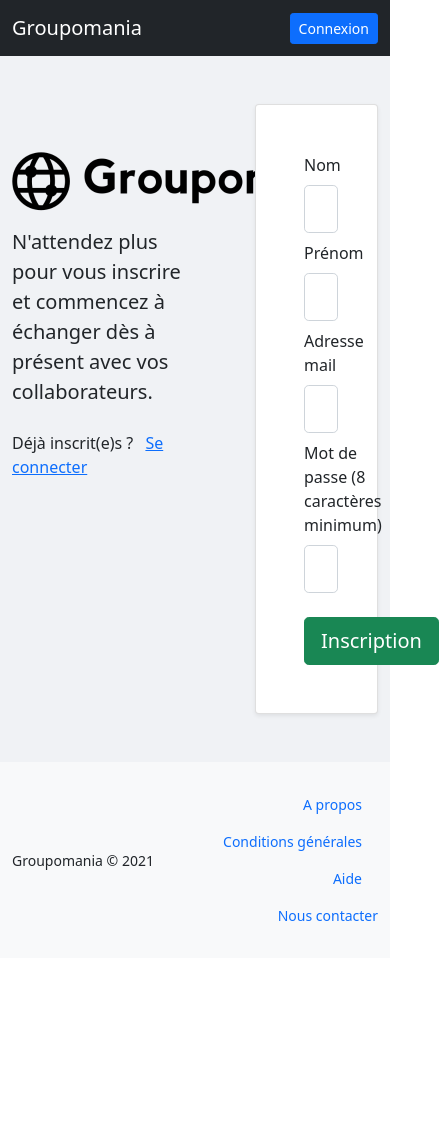
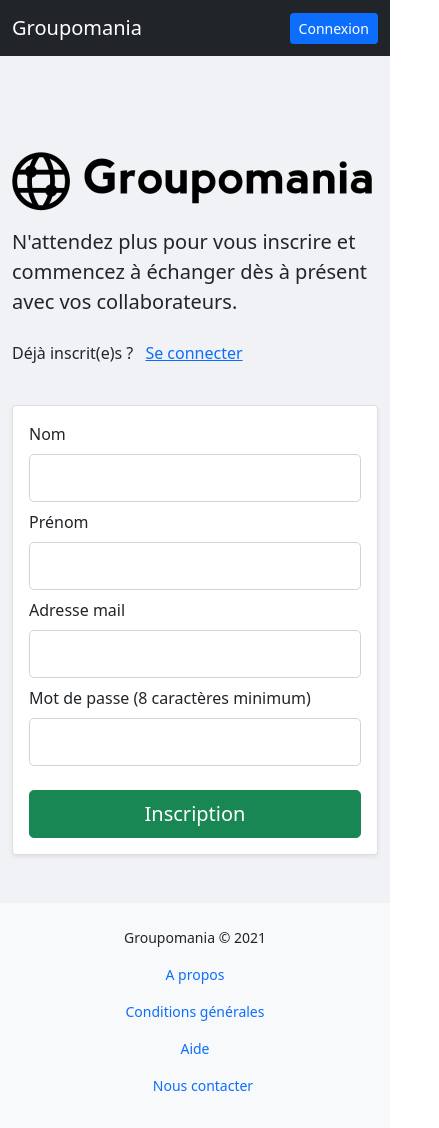
Before and after one commit to sebastien-coupe/groupomania, a Vue app in the folder client/: page /signup in a window 390 px wide. Shown: the whole page, 439 px wide, since content can reach past the window. Before the commit the page ends 958 px from the top, so only its background shows below. Built offline with nearby package versions, Linux system fonts and the light colour scheme.

Commit message:
CLIENT: Added breakpoints

```diff
--- a/client/src/components/PostCard.vue
+++ b/client/src/components/PostCard.vue
@@ -72,7 +72,8 @@
       class="d-flex align-items-center px-3 pb-3 pt-4"
     >
       <!-- TODO: Make it dynamic -->
-      <div>
+      <div class="d-flex flex-wrap align-items-center justify-content-center">
+        <div class="flex-shrink-none mb-2">
           <button type="button" class="btn btn-outline-success btn-sm">
             <i class="bi bi-arrow-up-short"></i>
           </button>
@@ -80,8 +81,9 @@
             <i class="bi bi-arrow-down-short"></i>
           </button>
         </div>
-      <div class="ms-3 small text-secondary text-success">+32 votes</div>
-      <div class="ms-auto">
+        <div class="mx-3 small text-secondary text-success mb-2">+32 votes</div>
+      </div>
+      <div class="ms-auto mb-2">
         <button
           @click="toggleComments(post.uuid)"
           class="btn btn-link btn-sm text-decoration-none"
--- a/client/src/components/TheFooter.vue
+++ b/client/src/components/TheFooter.vue
@@ -1,20 +1,24 @@
 <template>
   <footer class="footer bg-light small py-4">
     <div class="container">
-      <div class="row align-items-center">
-        <div class="col">Groupomania &copy; 2021</div>
-        <div class="col">
-          <ul class="nav justify-content-end">
-            <li class="nav-item">
+      <div
+        class="row justify-content-center justify-content-md-between align-items-center"
+      >
+        <div class="col-12 col-md-4 text-center text-md-start">
+          Groupomania &copy; 2021
+        </div>
+        <div class="col-12 col-md-8 mt-2 mt-md-0">
+          <ul class="nav w-100 d-flex flex-column flex-sm-row text-center">
+            <li class="nav-item flex-grow-1 flex-grow-md-0">
               <a class="nav-link" href="#">A propos</a>
             </li>
-            <li class="nav-item">
+            <li class="nav-item flex-grow-1 flex-grow-md-0">
               <a class="nav-link" href="#">Conditions générales</a>
             </li>
-            <li class="nav-item">
+            <li class="nav-item flex-grow-1 flex-grow-md-0">
               <a class="nav-link" href="#">Aide</a>
             </li>
-            <li class="nav-item">
+            <li class="nav-item flex-grow-1 flex-grow-md-0">
               <a class="nav-link pe-0" href="#">Nous contacter</a>
             </li>
           </ul>
--- a/client/src/views/Signin.vue
+++ b/client/src/views/Signin.vue
@@ -14,9 +14,9 @@
     </div>
     <div class="container">
       <div class="row">
-        <div class="col-6">
+        <div class="col-md-6">
           <img
-            class="mt-5 mb-3"
+            class="img-fluid mt-5 mb-3"
             src="@/assets/logo.png"
             alt="groupomania logo"
           />
@@ -31,8 +31,8 @@
             >
           </p>
         </div>
-        <div class="col-6">
-          <div class="card shadow-sm ms-5 p-5">
+        <div class="col-md-6">
+          <div class="card shadow-sm ms-md-5 p-3 p-md-4 mt-4 mt-md-0">
             <div
               v-if="showSuccessMessage"
               class="alert alert-success mb-3 mt-0"
--- a/client/src/views/Signup.vue
+++ b/client/src/views/Signup.vue
@@ -2,9 +2,9 @@
   <div class="m-auto">
     <div class="container">
       <div class="row">
-        <div class="col-6">
+        <div class="col-md-6">
           <img
-            class="mt-5 mb-3"
+            class="img-fluid mt-5 mb-3"
             src="@/assets/logo.png"
             alt="groupomania logo"
           />
@@ -19,8 +19,8 @@
             >
           </p>
         </div>
-        <div class="col-6">
-          <div class="card shadow-sm ms-5 p-5">
+        <div class="col-md-6">
+          <div class="card shadow-sm ms-md-5 p-3 p-md-4 mt-4 mt-md-0">
             <form @submit.prevent="submitForm" novalidate>
               <div class="mb-2">
                 <label for="lastname" class="form-label">Nom</label>
```
Lines whose indentation alone changed are shown as unchanged.
